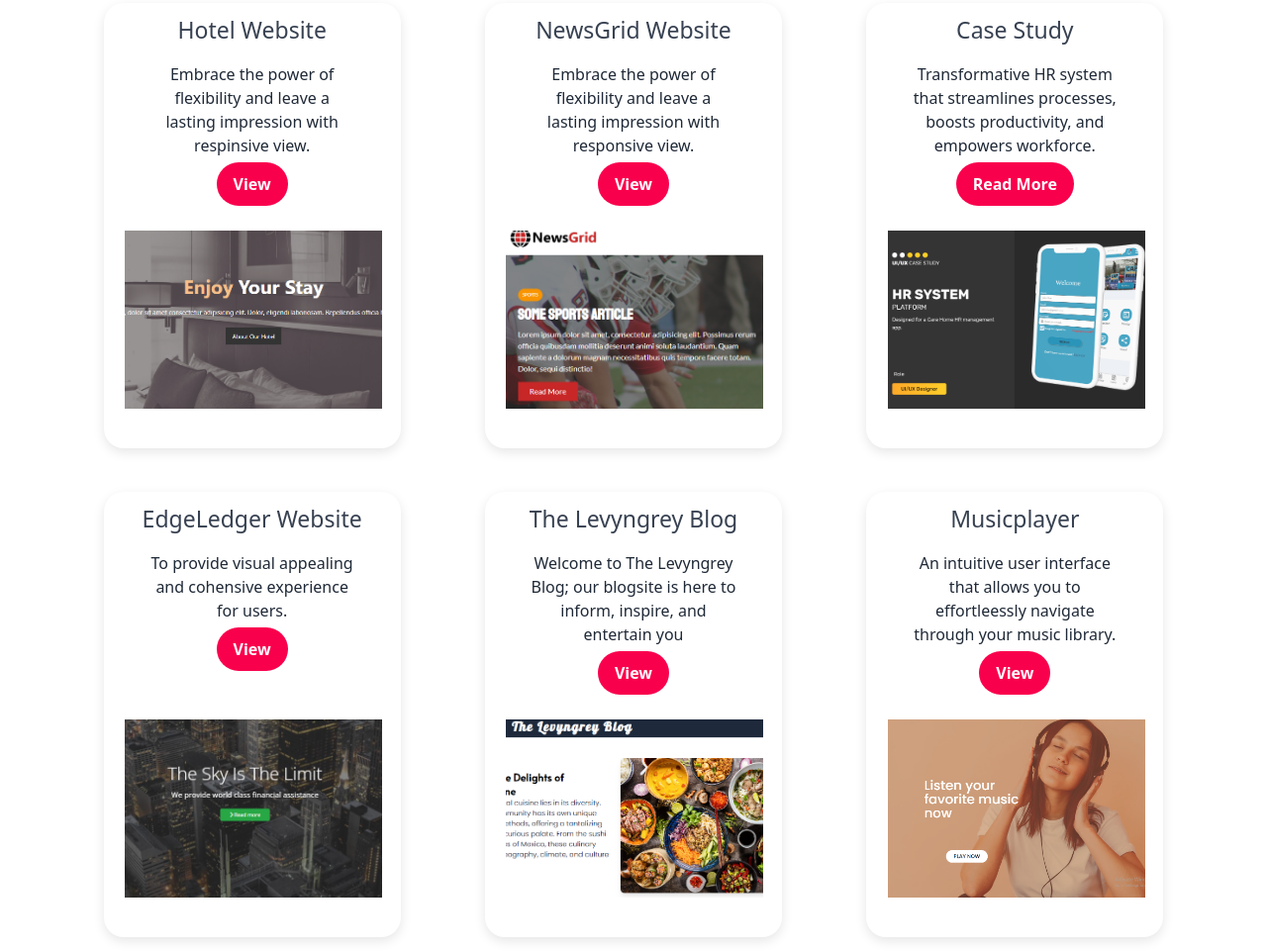
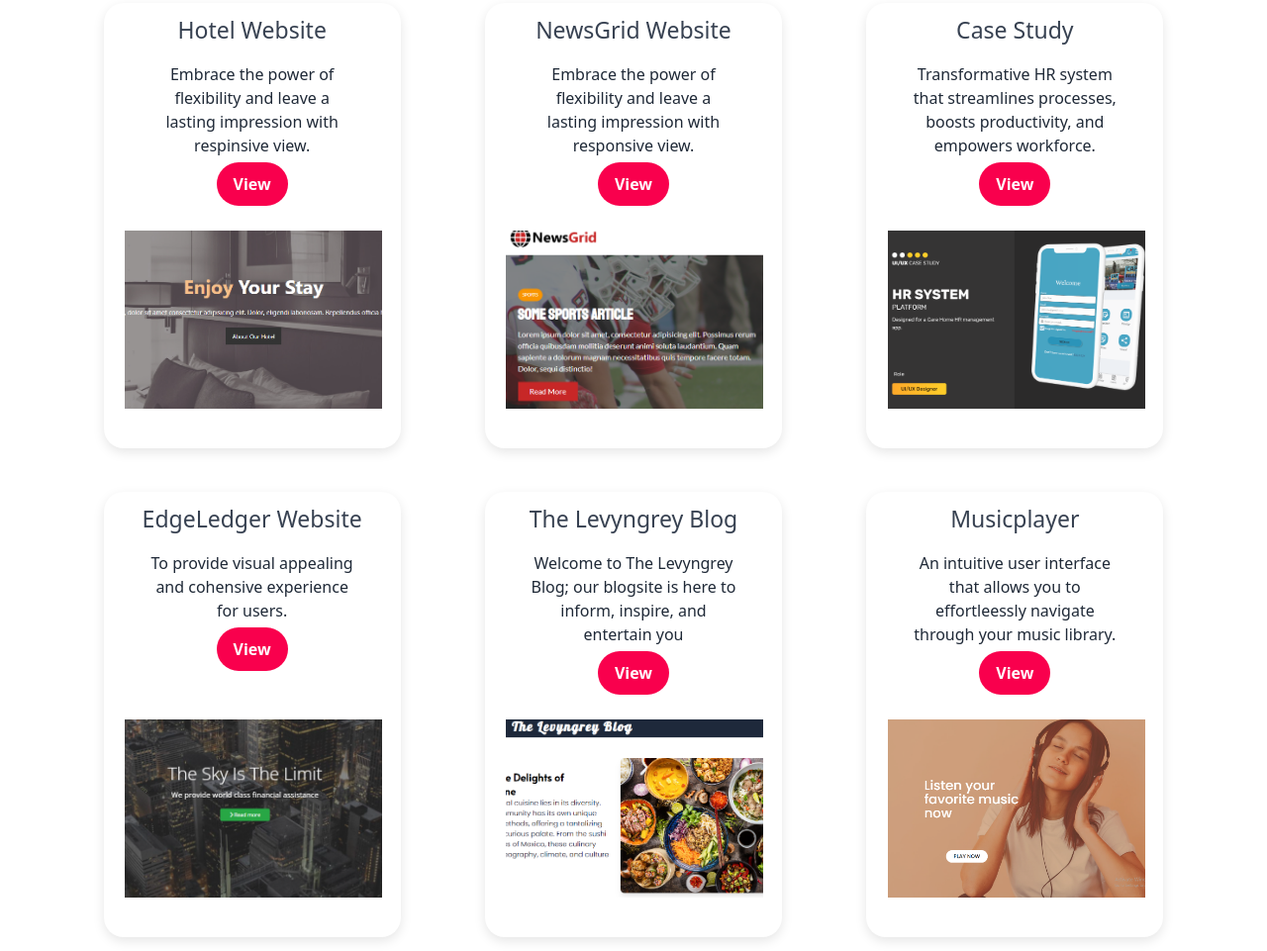
Before and after one commit to levyngrey/portfolio-website, a website: page index.html in a window 1280 px wide. Shown: the part 1721-2682 px from the top of the page at 99% size. Drawn offline with Linux system fonts and the light colour scheme.

Commit message:
made changes

```diff
--- a/index.html
+++ b/index.html
@@ -107,7 +107,7 @@
           <p>Transformative HR system that streamlines processes, boosts productivity, and empowers workforce.</p>
 
           <p style="text-align: center;">
-            <a href="casestudy.html" class="button" target="_blank">Read More</a>
+            <a href="casestudy.html" class="button" target="_blank">View</a>
           </p>
         </div>
         <img src="img/casestudy.jpg" alt="" class="rounded-xl">
```
